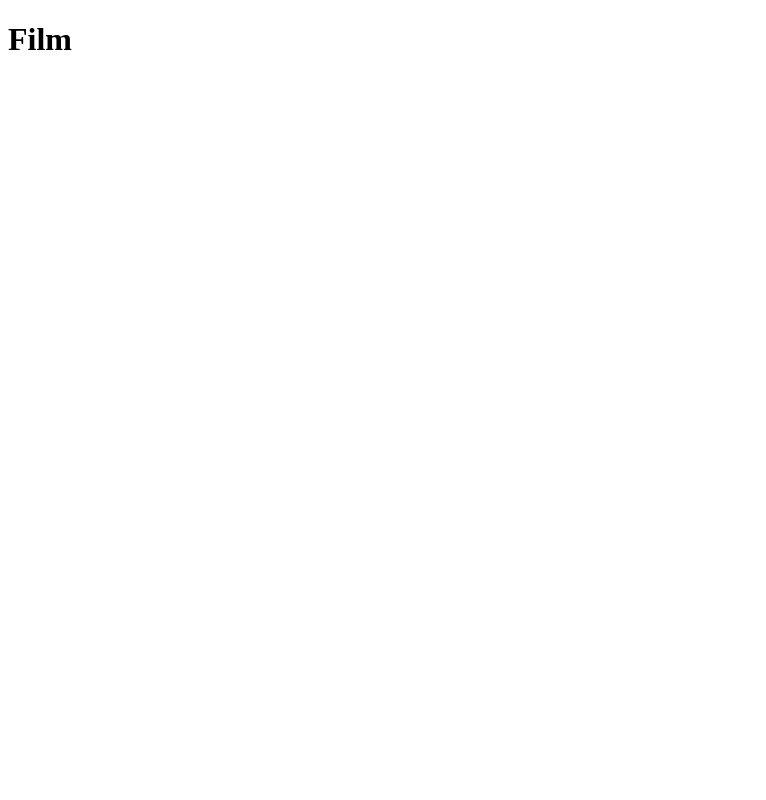
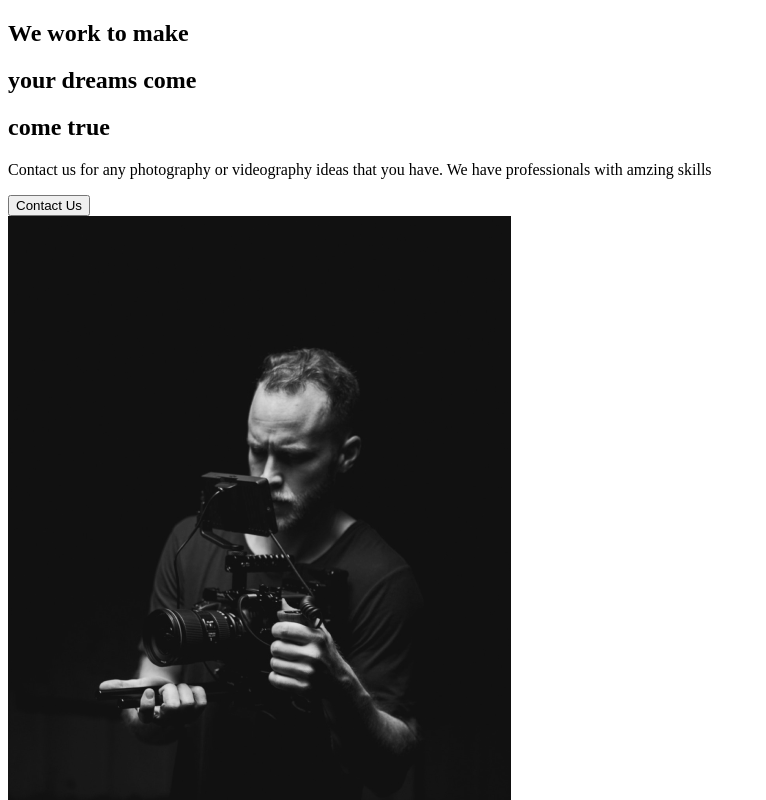
Before and after one commit to rawhite22/capture, a React (Create React App) app: page / in a window 1280 px wide. Shown: the top 800 px of the page, without its empty margins (0-766 px from the left). Built offline with nearby package versions, Linux system fonts and the light colour scheme.

Commit message:
2. About Section

```diff
--- a/src/App.js
+++ b/src/App.js
@@ -1,9 +1,10 @@
-import React from 'react'
+import React from 'react';
+import AboutUs from './pages/AboutUs';
 
 function App() {
   return (
-    <div className="App">
-     <h1>Film</h1>
+    <div className='App'>
+      <AboutUs />
     </div>
   );
 }
--- /dev/null
+++ b/src/components/AboutSection.js
@@ -0,0 +1,34 @@
+import React from 'react';
+import home1 from '../img/home1.png';
+
+const AboutSection = () => {
+  return (
+    <div>
+      <div className='description'>
+        <div className='title'>
+          <div className='hide'>
+            <h2>We work to make</h2>
+          </div>
+          <div className='hide'>
+            <h2>
+              your <span>dreams</span> come
+            </h2>
+          </div>
+          <div className='hide'>
+            <h2>come true</h2>
+          </div>
+        </div>
+        <p>
+          Contact us for any photography or videography ideas that you have. We
+          have professionals with amzing skills
+        </p>
+        <button>Contact Us</button>
+      </div>
+      <div className='img'>
+        <img src={home1} alt='Guy holding a camera' />
+      </div>
+    </div>
+  );
+};
+
+export default AboutSection;
--- /dev/null
+++ b/src/pages/AboutUs.js
@@ -0,0 +1,11 @@
+import React from 'react'
+// page components
+import AboutSection from '../components/AboutSection'
+
+const AboutUs = () => {
+  return (
+    <AboutSection/>
+  )
+}
+
+export default AboutUs
```
